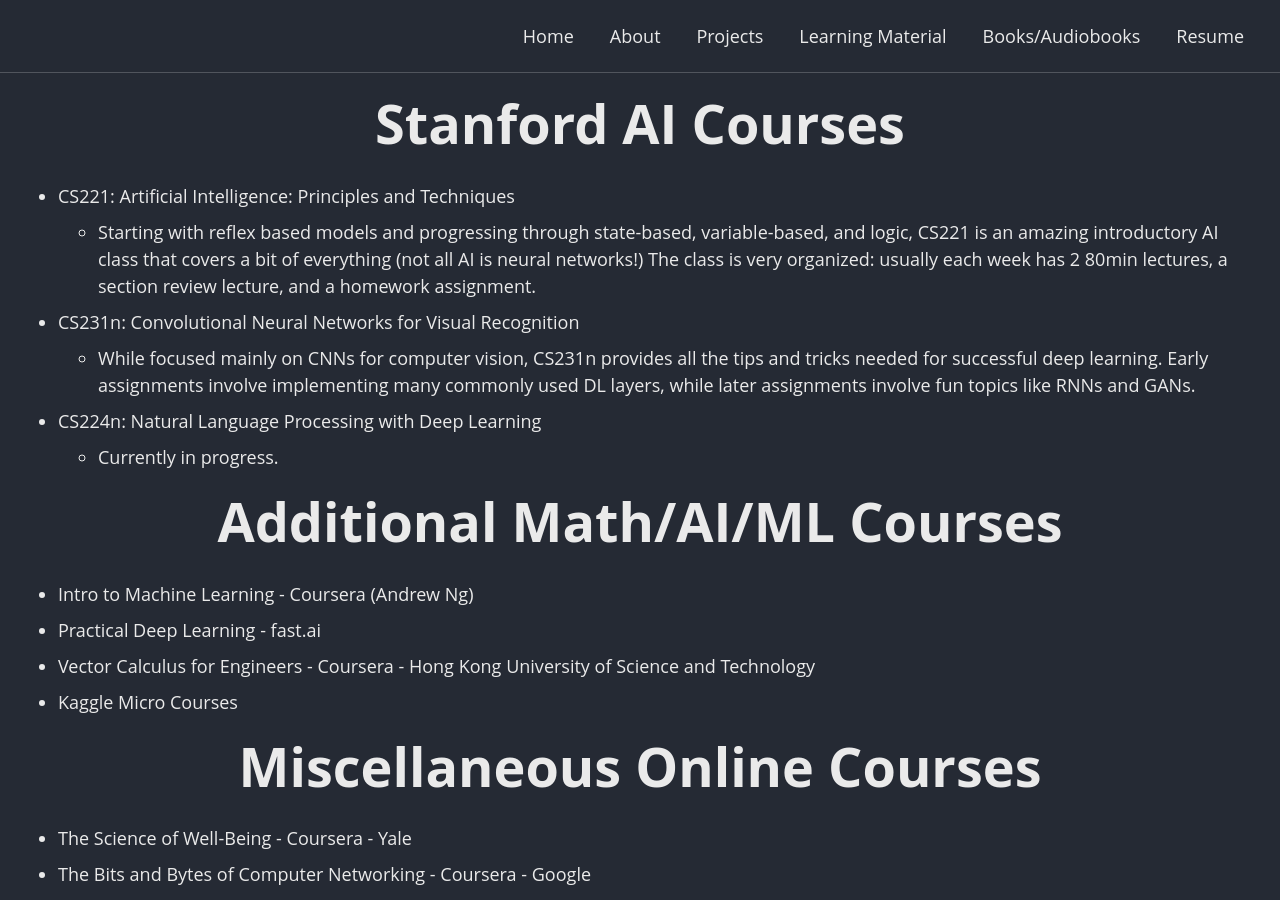
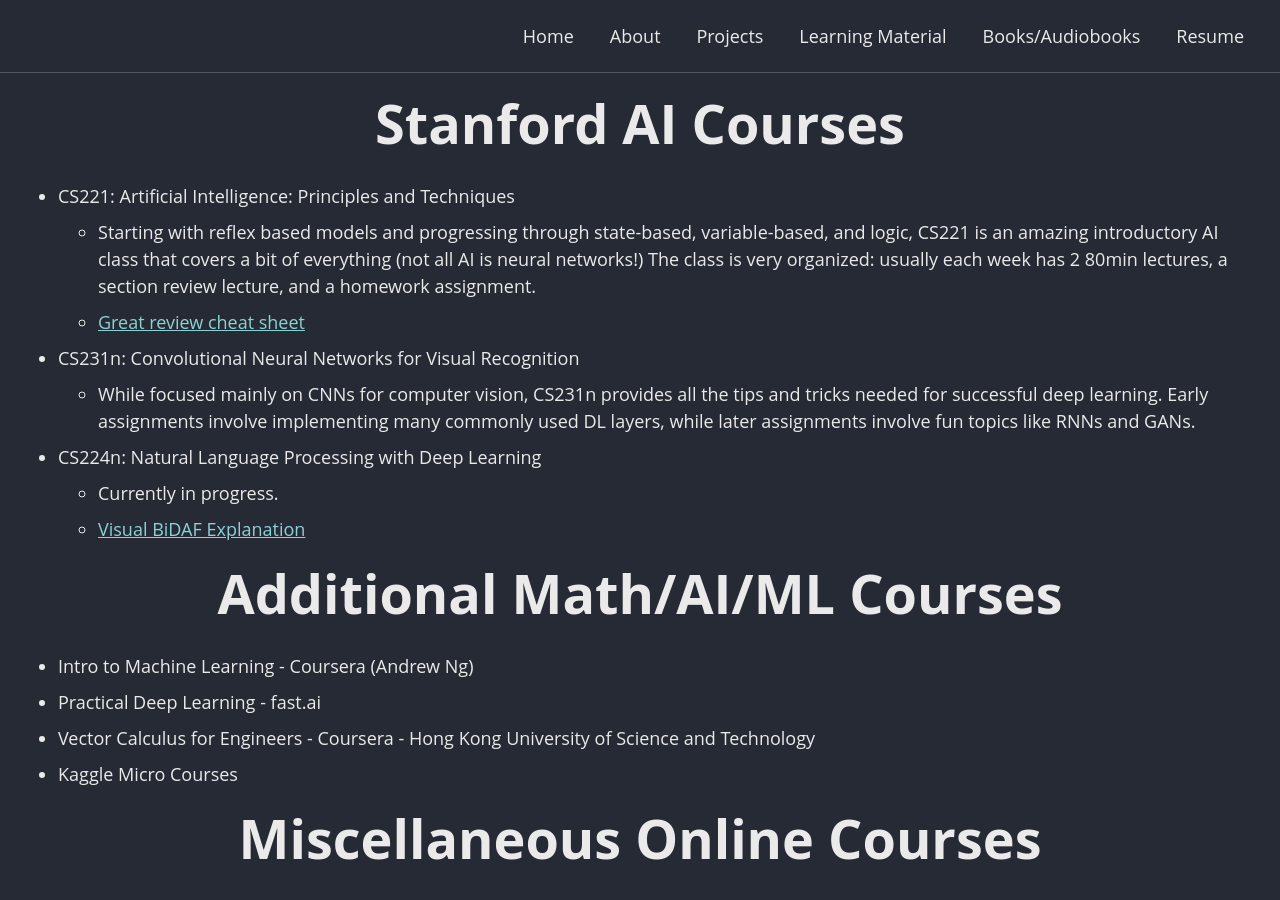
Before and after one commit to dchen327/dchen327.github.io, a Jekyll site: the page built from learning-material.md, in a window 1280 px wide and 900 px high. Built offline with Jekyll 4.4.1, drawn with Linux system fonts in a browser that asks for light colours; cached includes are drawn as plain includes.

Commit message:
update some pages

```diff
--- a/learning-material.md
+++ b/learning-material.md
@@ -5,10 +5,12 @@
 <h1 style="font-size: 3em; text-align: center">Stanford AI Courses</h1>
 - CS221: Artificial Intelligence: Principles and Techniques
   - Starting with reflex based models and progressing through state-based, variable-based, and logic, CS221 is an amazing introductory AI class that covers a bit of everything (not all AI is neural networks!) The class is very organized: usually each week has 2 80min lectures, a section review lecture, and a homework assignment.
+  - [Great review cheat sheet](https://stanford.edu/~shervine/teaching/cs-221/)
 - CS231n: Convolutional Neural Networks for Visual Recognition
   - While focused mainly on CNNs for computer vision, CS231n provides all the tips and tricks needed for successful deep learning. Early assignments involve implementing many commonly used DL layers, while later assignments involve fun topics like RNNs and GANs.
 - CS224n: Natural Language Processing with Deep Learning
   - Currently in progress.
+  - [Visual BiDAF Explanation](https://towardsdatascience.com/the-definitive-guide-to-bi-directional-attention-flow-d0e96e9e666b)
 
 <h1 style="font-size: 3em; text-align: center">Additional Math/AI/ML Courses</h1>
 - Intro to Machine Learning - Coursera (Andrew Ng)
```
Also changed, not shown: index.md (+0 -2 lines).
